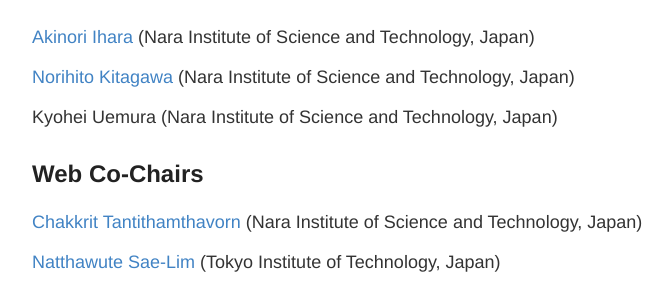
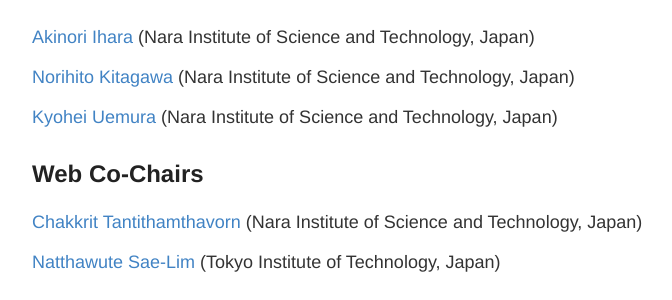
Before and after one commit to iwesep2017/iwesep2017.github.io, a Jekyll site: the page built from organization.md, in a window 1280 px wide and 900 px high, scrolled down 1094 px. Shown: the part 153-453 px from the top of the window, without its empty margins (248-920 px from the left). Built offline with Jekyll 4.4.1, drawn with Linux system fonts in a browser that asks for light colours; some of the changed lines change nothing that is shown.

Commit message:
Add Kyouhei's website

```diff
--- a/organization.md
+++ b/organization.md
@@ -39,7 +39,7 @@
 
 [Norihito Kitagawa](http://dblp.dagstuhl.de/pers/hd/k/Kitagawa:Norihito) (Nara Institute of Science and Technology, Japan)
 
-Kyohei Uemura (Nara Institute of Science and Technology, Japan)
+[Kyohei Uemura](http://sdlab.naist.jp/members/kyohei-u/) (Nara Institute of Science and Technology, Japan)
 
 ## Web Co-Chairs
 
```
